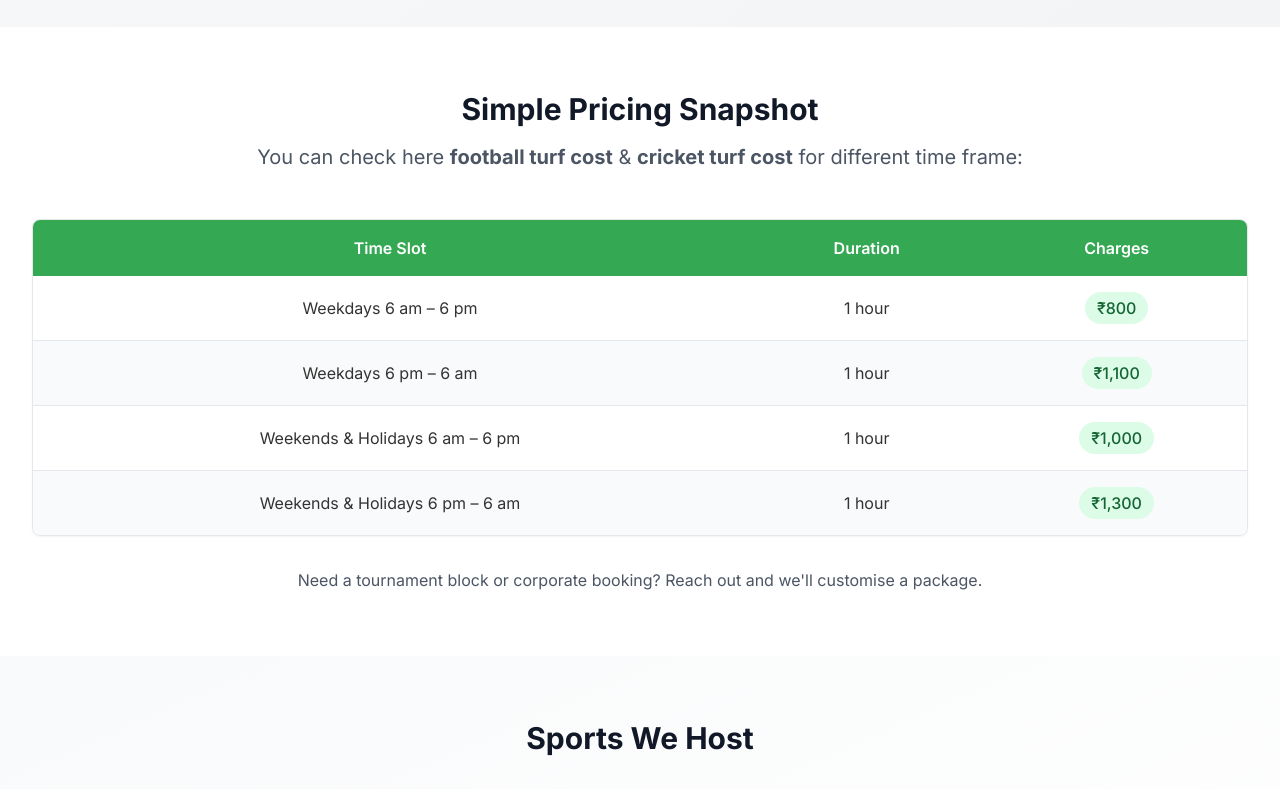
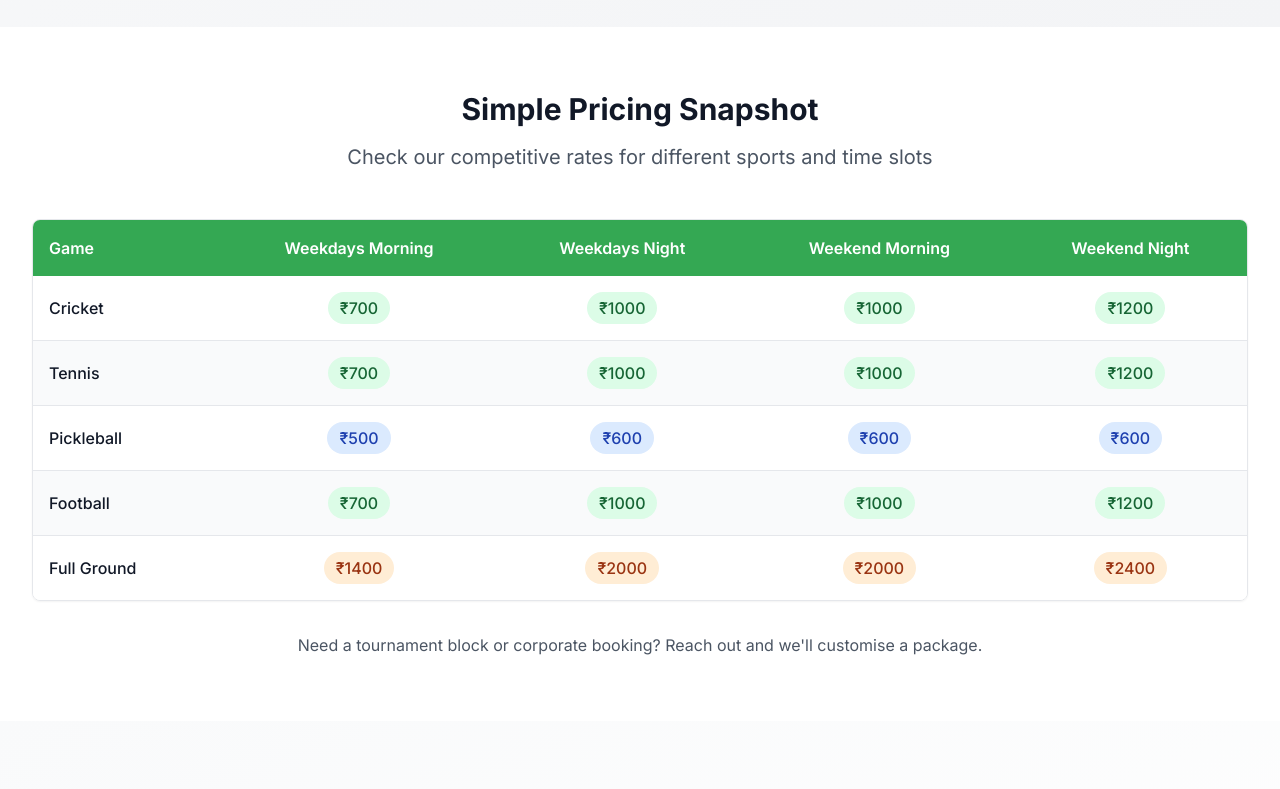
Before and after one commit to adnandoh/turf-customer, a Next.js app: page / in a window 1280 px wide. Shown: the part 2067-2856 px from the top of the page. Built offline with nearby package versions, Linux system fonts and the light colour scheme.

Commit message:
Simple Pricing Snapshot

```diff
--- a/app/about/page.tsx
+++ b/app/about/page.tsx
@@ -211,7 +211,7 @@ export default function About() {
               Call +91 84689 42754
             </a>
             <a
-              href="#"
+              href="/book/"
               className="border-2 border-white text-white px-8 py-4 rounded-full font-semibold hover:bg-white hover:text-primary transition-colors text-center"
             >
               Book Now
--- a/app/book/page.tsx
+++ b/app/book/page.tsx
@@ -254,15 +254,15 @@ export default function Book() {
                   />
                   <label htmlFor="terms" className="text-sm text-gray-600">
                     I agree to the{' '}
-                    <a href="/policy" className="text-primary hover:underline">
+                    <a href="/policy/" className="text-primary hover:underline">
                       terms and conditions
                     </a>{' '}
                     and{' '}
-                    <a href="/policy" className="text-primary hover:underline">
+                    <a href="/policy/" className="text-primary hover:underline">
                       cancellation policy
                     </a>
                     {' '}and{' '}
-                    <a href="/privacy-policy" className="text-primary hover:underline">
+                    <a href="/policy/" className="text-primary hover:underline">
                       privacy policy
                     </a>
                     .
--- a/app/components/Footer.tsx
+++ b/app/components/Footer.tsx
@@ -81,12 +81,12 @@ const Footer = () => {
             <h3 className="text-xl font-bold mb-4 text-primary">Company</h3>
             <ul className="space-y-2">
               <li>
-                <Link href="/about" className="text-gray-600 hover:text-primary transition-colors">
+                <Link href="/about/" className="text-gray-600 hover:text-primary transition-colors">
                   About
                 </Link>
               </li>
               <li>
-                <Link href="/contact" className="text-gray-600 hover:text-primary transition-colors">
+                <Link href="/contact/" className="text-gray-600 hover:text-primary transition-colors">
                   Contact
                 </Link>
               </li>
@@ -98,7 +98,7 @@ const Footer = () => {
             <h3 className="text-xl font-bold mb-4 text-primary">Services</h3>
             <ul className="space-y-2">
               <li>
-                <Link href="/book" className="text-gray-600 hover:text-primary transition-colors">
+                <Link href="/book/" className="text-gray-600 hover:text-primary transition-colors">
                   Book Now
                 </Link>
               </li>
--- a/app/page.tsx
+++ b/app/page.tsx
@@ -176,7 +176,7 @@ export default function Home() {
         <div className="max-w-7xl mx-auto px-4 sm:px-6 lg:px-8">
           <div className="text-center mb-12">
             <h2 className="text-3xl font-bold text-gray-900 mb-4">
-              Why Pick Turf N
+              Why Pick Turf N Lonavala
             </h2>
           </div>
 
@@ -261,95 +261,229 @@ export default function Home() {
               Simple Pricing Snapshot
             </h2>
             <p className="text-xl text-gray-600">
-              You can check here <strong>football turf cost</strong> & <strong>cricket turf cost</strong> for different time frame:
+              Check our competitive rates for different sports and time slots
             </p>
           </div>
 
-          {/* Mobile-friendly rate cards */}
-          <div className="grid grid-cols-1 md:grid-cols-2 gap-6 md:hidden">
-            <div className="bg-white rounded-xl shadow-md overflow-hidden border border-gray-200">
-              <div className="bg-primary text-white p-4 text-center font-semibold">
-                Weekdays 6 am – 6 pm
-              </div>
-              <div className="p-6 text-center">
-                <div className="text-3xl font-bold text-primary mb-2">₹800</div>
-                <div className="text-gray-600">per hour</div>
-              </div>
-            </div>
-
-            <div className="bg-white rounded-xl shadow-md overflow-hidden border border-gray-200">
-              <div className="bg-primary text-white p-4 text-center font-semibold">
-                Weekdays 6 pm – 6 am
-              </div>
-              <div className="p-6 text-center">
-                <div className="text-3xl font-bold text-primary mb-2">₹1,100</div>
-                <div className="text-gray-600">per hour</div>
-              </div>
-            </div>
-
-            <div className="bg-white rounded-xl shadow-md overflow-hidden border border-gray-200">
-              <div className="bg-primary text-white p-4 text-center font-semibold">
-                Weekends & Holidays 6 am – 6 pm
-              </div>
-              <div className="p-6 text-center">
-                <div className="text-3xl font-bold text-primary mb-2">₹1,000</div>
-                <div className="text-gray-600">per hour</div>
-              </div>
-            </div>
-
-            <div className="bg-white rounded-xl shadow-md overflow-hidden border border-gray-200">
-              <div className="bg-primary text-white p-4 text-center font-semibold">
-                Weekends & Holidays 6 pm – 6 am
-              </div>
-              <div className="p-6 text-center">
-                <div className="text-3xl font-bold text-primary mb-2">₹1,300</div>
-                <div className="text-gray-600">per hour</div>
-              </div>
-            </div>
-          </div>
-
           {/* Desktop table view */}
-          <div className="hidden md:block overflow-hidden rounded-lg border border-gray-200 shadow-sm">
+          <div className="overflow-hidden rounded-lg border border-gray-200 shadow-sm">
             <div className="overflow-x-auto">
               <table className="w-full">
                 <thead>
                   <tr>
-                    <th className="bg-primary text-white p-4 text-center font-semibold">Time Slot</th>
-                    <th className="bg-primary text-white p-4 text-center font-semibold">Duration</th>
-                    <th className="bg-primary text-white p-4 text-center font-semibold">Charges</th>
+                    <th className="bg-primary text-white p-4 text-left font-semibold">Game</th>
+                    <th className="bg-primary text-white p-4 text-center font-semibold">Weekdays Morning</th>
+                    <th className="bg-primary text-white p-4 text-center font-semibold">Weekdays Night</th>
+                    <th className="bg-primary text-white p-4 text-center font-semibold">Weekend Morning</th>
+                    <th className="bg-primary text-white p-4 text-center font-semibold">Weekend Night</th>
                   </tr>
                 </thead>
                 <tbody>
                   <tr className="border-b border-gray-200 bg-white">
-                    <td className="p-4 text-center">Weekdays 6 am – 6 pm</td>
-                    <td className="p-4 text-center">1 hour</td>
+                    <td className="p-4 font-medium text-gray-900">Cricket</td>
                     <td className="p-4 text-center">
-                      <span className="inline-block bg-green-100 text-green-800 py-1 px-3 rounded-full font-medium">₹800</span>
+                      <span className="inline-block bg-green-100 text-green-800 py-1 px-3 rounded-full font-medium">₹700</span>
+                    </td>
+                    <td className="p-4 text-center">
+                      <span className="inline-block bg-green-100 text-green-800 py-1 px-3 rounded-full font-medium">₹1000</span>
+                    </td>
+                    <td className="p-4 text-center">
+                      <span className="inline-block bg-green-100 text-green-800 py-1 px-3 rounded-full font-medium">₹1000</span>
+                    </td>
+                    <td className="p-4 text-center">
+                      <span className="inline-block bg-green-100 text-green-800 py-1 px-3 rounded-full font-medium">₹1200</span>
                     </td>
                   </tr>
                   <tr className="border-b border-gray-200 bg-gray-50">
-                    <td className="p-4 text-center">Weekdays 6 pm – 6 am</td>
-                    <td className="p-4 text-center">1 hour</td>
+                    <td className="p-4 font-medium text-gray-900">Tennis</td>
                     <td className="p-4 text-center">
-                      <span className="inline-block bg-green-100 text-green-800 py-1 px-3 rounded-full font-medium">₹1,100</span>
+                      <span className="inline-block bg-green-100 text-green-800 py-1 px-3 rounded-full font-medium">₹700</span>
+                    </td>
+                    <td className="p-4 text-center">
+                      <span className="inline-block bg-green-100 text-green-800 py-1 px-3 rounded-full font-medium">₹1000</span>
+                    </td>
+                    <td className="p-4 text-center">
+                      <span className="inline-block bg-green-100 text-green-800 py-1 px-3 rounded-full font-medium">₹1000</span>
+                    </td>
+                    <td className="p-4 text-center">
+                      <span className="inline-block bg-green-100 text-green-800 py-1 px-3 rounded-full font-medium">₹1200</span>
                     </td>
                   </tr>
                   <tr className="border-b border-gray-200 bg-white">
-                    <td className="p-4 text-center">Weekends & Holidays 6 am – 6 pm</td>
-                    <td className="p-4 text-center">1 hour</td>
+                    <td className="p-4 font-medium text-gray-900">Pickleball</td>
                     <td className="p-4 text-center">
-                      <span className="inline-block bg-green-100 text-green-800 py-1 px-3 rounded-full font-medium">₹1,000</span>
+                      <span className="inline-block bg-blue-100 text-blue-800 py-1 px-3 rounded-full font-medium">₹500</span>
+                    </td>
+                    <td className="p-4 text-center">
+                      <span className="inline-block bg-blue-100 text-blue-800 py-1 px-3 rounded-full font-medium">₹600</span>
+                    </td>
+                    <td className="p-4 text-center">
+                      <span className="inline-block bg-blue-100 text-blue-800 py-1 px-3 rounded-full font-medium">₹600</span>
+                    </td>
+                    <td className="p-4 text-center">
+                      <span className="inline-block bg-blue-100 text-blue-800 py-1 px-3 rounded-full font-medium">₹600</span>
                     </td>
                   </tr>
-                  <tr className="bg-gray-50">
-                    <td className="p-4 text-center">Weekends & Holidays 6 pm – 6 am</td>
-                    <td className="p-4 text-center">1 hour</td>
+                  <tr className="border-b border-gray-200 bg-gray-50">
+                    <td className="p-4 font-medium text-gray-900">Football</td>
                     <td className="p-4 text-center">
-                      <span className="inline-block bg-green-100 text-green-800 py-1 px-3 rounded-full font-medium">₹1,300</span>
+                      <span className="inline-block bg-green-100 text-green-800 py-1 px-3 rounded-full font-medium">₹700</span>
+                    </td>
+                    <td className="p-4 text-center">
+                      <span className="inline-block bg-green-100 text-green-800 py-1 px-3 rounded-full font-medium">₹1000</span>
+                    </td>
+                    <td className="p-4 text-center">
+                      <span className="inline-block bg-green-100 text-green-800 py-1 px-3 rounded-full font-medium">₹1000</span>
+                    </td>
+                    <td className="p-4 text-center">
+                      <span className="inline-block bg-green-100 text-green-800 py-1 px-3 rounded-full font-medium">₹1200</span>
+                    </td>
+                  </tr>
+                  <tr className="bg-white">
+                    <td className="p-4 font-medium text-gray-900">Full Ground</td>
+                    <td className="p-4 text-center">
+                      <span className="inline-block bg-orange-100 text-orange-800 py-1 px-3 rounded-full font-medium">₹1400</span>
+                    </td>
+                    <td className="p-4 text-center">
+                      <span className="inline-block bg-orange-100 text-orange-800 py-1 px-3 rounded-full font-medium">₹2000</span>
+                    </td>
+                    <td className="p-4 text-center">
+                      <span className="inline-block bg-orange-100 text-orange-800 py-1 px-3 rounded-full font-medium">₹2000</span>
+                    </td>
+                    <td className="p-4 text-center">
+                      <span className="inline-block bg-orange-100 text-orange-800 py-1 px-3 rounded-full font-medium">₹2400</span>
                     </td>
                   </tr>
                 </tbody>
               </table>
+            </div>
+          </div>
+
+          {/* Mobile-friendly cards */}
+          <div className="grid grid-cols-1 gap-6 md:hidden mt-8">
+            {/* Cricket */}
+            <div className="bg-white rounded-xl shadow-md overflow-hidden border border-gray-200">
+              <div className="bg-primary text-white p-4 text-center font-semibold">
+                Cricket
+              </div>
+              <div className="p-4 space-y-3">
+                <div className="flex justify-between items-center">
+                  <span className="text-gray-600">Weekdays Morning</span>
+                  <span className="bg-green-100 text-green-800 py-1 px-3 rounded-full font-medium">₹700</span>
+                </div>
+                <div className="flex justify-between items-center">
+                  <span className="text-gray-600">Weekdays Night</span>
+                  <span className="bg-green-100 text-green-800 py-1 px-3 rounded-full font-medium">₹1000</span>
+                </div>
+                <div className="flex justify-between items-center">
+                  <span className="text-gray-600">Weekend Morning</span>
+                  <span className="bg-green-100 text-green-800 py-1 px-3 rounded-full font-medium">₹1000</span>
+                </div>
+                <div className="flex justify-between items-center">
+                  <span className="text-gray-600">Weekend Night</span>
+                  <span className="bg-green-100 text-green-800 py-1 px-3 rounded-full font-medium">₹1200</span>
+                </div>
+              </div>
+            </div>
+
+            {/* Tennis */}
+            <div className="bg-white rounded-xl shadow-md overflow-hidden border border-gray-200">
+              <div className="bg-primary text-white p-4 text-center font-semibold">
+                Tennis
+              </div>
+              <div className="p-4 space-y-3">
+                <div className="flex justify-between items-center">
+                  <span className="text-gray-600">Weekdays Morning</span>
+                  <span className="bg-green-100 text-green-800 py-1 px-3 rounded-full font-medium">₹700</span>
+                </div>
+                <div className="flex justify-between items-center">
+                  <span className="text-gray-600">Weekdays Night</span>
+                  <span className="bg-green-100 text-green-800 py-1 px-3 rounded-full font-medium">₹1000</span>
+                </div>
+                <div className="flex justify-between items-center">
+                  <span className="text-gray-600">Weekend Morning</span>
+                  <span className="bg-green-100 text-green-800 py-1 px-3 rounded-full font-medium">₹1000</span>
+                </div>
+                <div className="flex justify-between items-center">
+                  <span className="text-gray-600">Weekend Night</span>
+                  <span className="bg-green-100 text-green-800 py-1 px-3 rounded-full font-medium">₹1200</span>
+                </div>
+              </div>
+            </div>
+
+            {/* Pickleball */}
+            <div className="bg-white rounded-xl shadow-md overflow-hidden border border-gray-200">
+              <div className="bg-primary text-white p-4 text-center font-semibold">
+                Pickleball
+              </div>
+              <div className="p-4 space-y-3">
+                <div className="flex justify-between items-center">
+                  <span className="text-gray-600">Weekdays Morning</span>
+                  <span className="bg-blue-100 text-blue-800 py-1 px-3 rounded-full font-medium">₹500</span>
+                </div>
+                <div className="flex justify-between items-center">
+                  <span className="text-gray-600">Weekdays Night</span>
+                  <span className="bg-blue-100 text-blue-800 py-1 px-3 rounded-full font-medium">₹600</span>
+                </div>
+                <div className="flex justify-between items-center">
+                  <span className="text-gray-600">Weekend Morning</span>
+                  <span className="bg-blue-100 text-blue-800 py-1 px-3 rounded-full font-medium">₹600</span>
+                </div>
+                <div className="flex justify-between items-center">
+                  <span className="text-gray-600">Weekend Night</span>
+                  <span className="bg-blue-100 text-blue-800 py-1 px-3 rounded-full font-medium">₹600</span>
+                </div>
+              </div>
+            </div>
+
+            {/* Football */}
+            <div className="bg-white rounded-xl shadow-md overflow-hidden border border-gray-200">
+              <div className="bg-primary text-white p-4 text-center font-semibold">
+                Football
+              </div>
+              <div className="p-4 space-y-3">
+                <div className="flex justify-between items-center">
+                  <span className="text-gray-600">Weekdays Morning</span>
+                  <span className="bg-green-100 text-green-800 py-1 px-3 rounded-full font-medium">₹700</span>
+                </div>
+                <div className="flex justify-between items-center">
+                  <span className="text-gray-600">Weekdays Night</span>
+                  <span className="bg-green-100 text-green-800 py-1 px-3 rounded-full font-medium">₹1000</span>
+                </div>
+                <div className="flex justify-between items-center">
+                  <span className="text-gray-600">Weekend Morning</span>
+                  <span className="bg-green-100 text-green-800 py-1 px-3 rounded-full font-medium">₹1000</span>
+                </div>
+                <div className="flex justify-between items-center">
+                  <span className="text-gray-600">Weekend Night</span>
+                  <span className="bg-green-100 text-green-800 py-1 px-3 rounded-full font-medium">₹1200</span>
+                </div>
+              </div>
+            </div>
+
+            {/* Full Ground */}
+            <div className="bg-white rounded-xl shadow-md overflow-hidden border border-gray-200">
+              <div className="bg-primary text-white p-4 text-center font-semibold">
+                Full Ground
+              </div>
+              <div className="p-4 space-y-3">
+                <div className="flex justify-between items-center">
+                  <span className="text-gray-600">Weekdays Morning</span>
+                  <span className="bg-orange-100 text-orange-800 py-1 px-3 rounded-full font-medium">₹1400</span>
+                </div>
+                <div className="flex justify-between items-center">
+                  <span className="text-gray-600">Weekdays Night</span>
+                  <span className="bg-orange-100 text-orange-800 py-1 px-3 rounded-full font-medium">₹2000</span>
+                </div>
+                <div className="flex justify-between items-center">
+                  <span className="text-gray-600">Weekend Morning</span>
+                  <span className="bg-orange-100 text-orange-800 py-1 px-3 rounded-full font-medium">₹2000</span>
+                </div>
+                <div className="flex justify-between items-center">
+                  <span className="text-gray-600">Weekend Night</span>
+                  <span className="bg-orange-100 text-orange-800 py-1 px-3 rounded-full font-medium">₹2400</span>
+                </div>
+              </div>
             </div>
           </div>
 
--- a/app/policy/page.tsx
+++ b/app/policy/page.tsx
@@ -137,16 +137,16 @@ export default function Policy() {
           </p>
           <div className="flex flex-col sm:flex-row gap-4 justify-center">
             <a
-              href="/contact"
+              href="/contact/"
               className="bg-primary text-white px-8 py-3 rounded-full font-semibold hover:bg-primary-dark transition-colors"
             >
               Contact Us
             </a>
             <a
-              href="/faq"
+              href="/book/"
               className="border-2 border-primary text-primary px-8 py-3 rounded-full font-semibold hover:bg-primary hover:text-white transition-colors"
             >
-              View FAQ
+              Book Now
             </a>
           </div>
         </div>
--- a/next.config.js
+++ b/next.config.js
@@ -1,5 +1,8 @@
 /** @type {import('next').NextConfig} */
 const nextConfig = {
+  // Enforce trailing slashes
+  trailingSlash: true,
+
   // Compiler optimizations
   compiler: {
     removeConsole: process.env.NODE_ENV === 'production',
--- a/scripts/clear-cache.js
+++ b/scripts/clear-cache.js
@@ -12,12 +12,8 @@ const urlsToClear = [
   'https://www.turfngroup.com/sitemap.xml',
   'https://www.turfngroup.com/robots.txt',
   'https://www.turfngroup.com/about/',
-  'https://www.turfngroup.com/amenities/',
-  'https://www.turfngroup.com/gallery/',
   'https://www.turfngroup.com/contact/',
-  'https://www.turfngroup.com/faq/',
   'https://www.turfngroup.com/book/',
-  'https://www.turfngroup.com/privacy-policy/',
   'https://www.turfngroup.com/policy/'
 ];
 
```
Also changed, not shown: app/components/Navbar.tsx (+4 -4 lines), app/utils/breadcrumbConfig.ts (+2 -8 lines), 1 other file (tests, documents, lock files or other folders).
